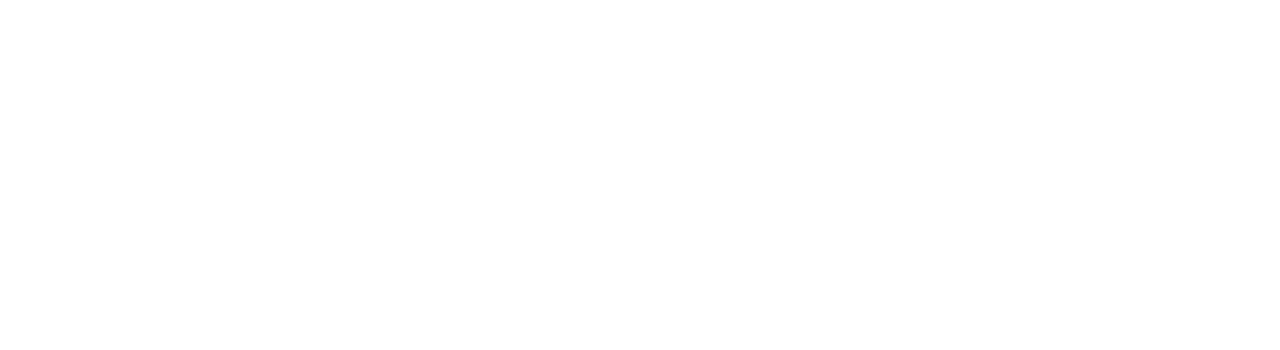
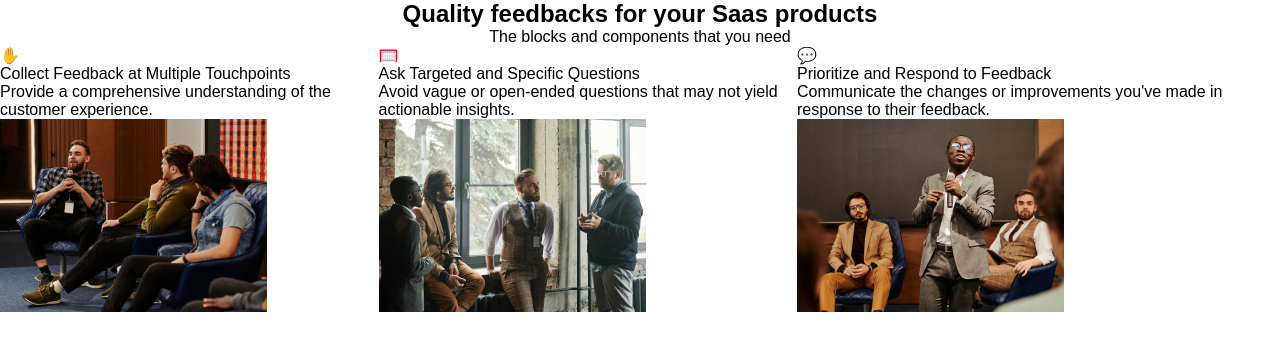
Before and after one commit to ruinabeshima/Feature-Selection-Page, a plain HTML site: page index.html in a window 1280 px wide. Drawn offline with Linux system fonts and the light colour scheme.

Commit message:
HTML elements and basic flex styling

```diff
--- a/index.html
+++ b/index.html
@@ -8,5 +8,34 @@
 </head>
 <body>
 
+  <section class="heading">
+    <h1>Quality feedbacks for your Saas products</h1>
+    <p>The blocks and components that you need</p>
+  </section>
+
+  <section class="content">
+    <div>
+      <p>✋</p>
+      <p>Collect Feedback at Multiple Touchpoints</p>
+      <p>Provide a comprehensive understanding of the customer experience.</p>
+      <img src="resources/photo_1.png" alt="Feature Image">
+    </div>
+
+    <div>
+      <p>🥅</p>
+      <p>Ask Targeted and Specific Questions</p>
+      <p>Avoid vague or open-ended questions that may not yield actionable insights.</p>
+      <img src="resources/photo_2.png" alt="Feature Image">
+    </div>
+
+    <div>
+      <p>💬</p>
+      <p>Prioritize and Respond to Feedback</p>
+      <p>Communicate the changes or improvements you've made in response to their feedback.</p>
+      <img src="resources/photo_3.png" alt="Feature Image">
+    </div>
+
+  </section>
+
 </body>
 </html>
--- a/styles.css
+++ b/styles.css
@@ -0,0 +1,16 @@
+* {
+  margin: 0;
+  padding: 0;
+  box-sizing: border-box;
+  font-family: "Outfit", sans-serif;
+}
+
+.heading {
+  display: flex;
+  flex-direction: column;
+  align-items: center;
+}
+
+.content {
+  display: flex;
+}
```
